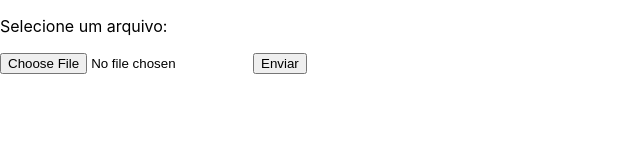
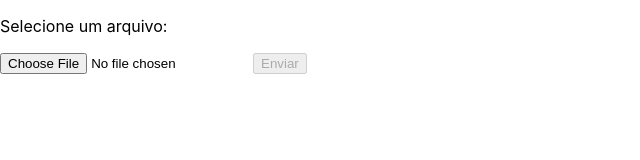
Before and after one commit to ecioferraz/enline-project, a React (Create React App) app in the folder frontend/: page / in a window 1280 px wide. Shown: the top 160 px of the page, without its empty margins (0-640 px from the left). Built offline with nearby package versions, Linux system fonts and the light colour scheme; no server answers.

Commit message:
feat: handleSubmit

```diff
--- a/frontend/src/templates/FileForm.jsx
+++ b/frontend/src/templates/FileForm.jsx
@@ -3,13 +3,17 @@ import Button from '../components/Button';
 import FileInput from '../components/FileInput';
 import TextCard from '../components/TextCard';
 import UploadContext from '../context/UploadContext';
+import { postRequest } from '../services/APIRequests';
 
 export default function FileForm() {
-  const { selectedFile } = useContext(UploadContext);
+  const { selectedFile, setSelectedFile } = useContext(UploadContext);
 
   const handleSubmit = (e) => {
     e.preventDefault();
-    console.log(selectedFile);
+    const formData = new FormData();
+    formData.append('file', selectedFile);
+    postRequest('/', formData);
+    setSelectedFile('');
   };
 
   return (
@@ -24,6 +28,7 @@ export default function FileForm() {
         className="submit-btn"
         type="submit"
         handleClick={ (e) => handleSubmit(e) }
+        disabled={!selectedFile}
       />
     </form>
   );
```
